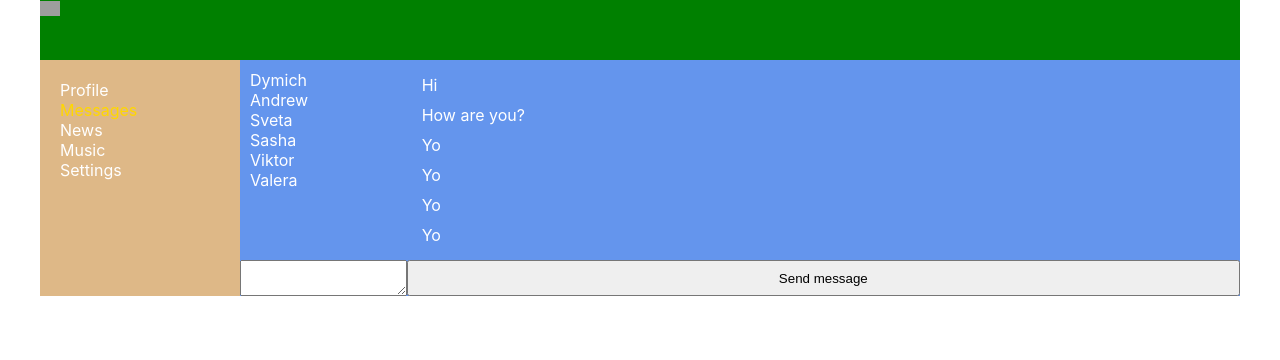
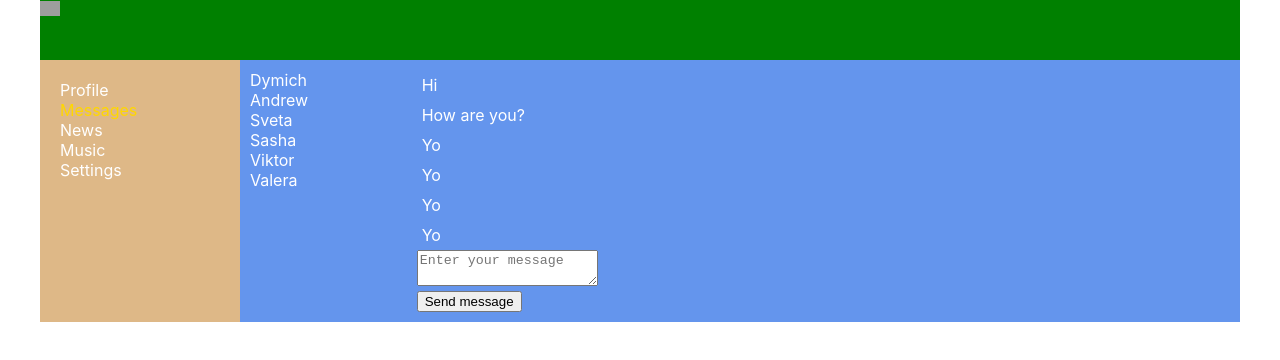
Before and after one commit to Kochakov/SocialPage, a React (Create React App) app: page /dialogs in a window 1280 px wide. Shown: the top 360 px of the page. Built offline with nearby package versions, Linux system fonts and the light colour scheme; grey boxes are pictures that could not be loaded.

Commit message:
connect redux and fixing state

```diff
--- a/package.json
+++ b/package.json
@@ -8,8 +8,10 @@
     "@testing-library/user-event": "^12.8.3",
     "react": "^17.0.2",
     "react-dom": "^17.0.2",
+    "react-redux": "^7.2.5",
     "react-router-dom": "^5.3.0",
     "react-scripts": "4.0.3",
+    "redux": "^4.1.1",
     "web-vitals": "^1.1.2"
   },
   "scripts": {
--- a/src/App.js
+++ b/src/App.js
@@ -8,6 +8,7 @@ import { BrowserRouter, Route } from 'react-router-dom'
 import News from './components/News/News';
 import Music from './components/Music/Music';
 import Settings from './components/Settings/Settings';
+import DialogsContainer from './components/Dialogs/DialogsContainer';
 
 const App = (props) => {
 
@@ -20,8 +21,8 @@ const App = (props) => {
         <Header />
         <Navbar />
         <div className="app-wrapper-content">
-          <Route path='/dialogs' render={() => <Dialogs state={props.state.dialogsPage} />} />
-          <Route path='/profile' render={() => <Profile profilePage={props.state.profilePage} addPost={props.addPost} updateNewPostText={props.updateNewPostText}/>} />
+          <Route path='/dialogs' render={() => <DialogsContainer store={props.store} />} />
+          <Route path='/profile' render={() => <Profile store={props.store} />} />
           <Route path='/news' render={() => <News />} />
           <Route path='/music' render={() => <Music />} />
           <Route path='/settings' render={() => <Settings />} />
--- a/src/components/Dialogs/Dialogs.jsx
+++ b/src/components/Dialogs/Dialogs.jsx
@@ -3,20 +3,24 @@ import { NavLink } from "react-router-dom";
 import s from "./Dialogs.module.css";
 import DialogItem from "./DialogItem/DialogItem";
 import Message from "./Message/Message";
+import { sendMessageCreator, updateNewMessageBodyCreator } from "../../redux/dialogs-reducer";
 
 const Dialogs = (props) => {
 
-    let dialogsElements = props.state.dialogsData.map(dialog => <DialogItem name={dialog.name} id={dialog.id} />)
+    let state = props.dialogsPage;
 
-    let messagesElements = props.state.messagesData.map(messages => <Message text={messages.message} />)
+    let dialogsElements = state.dialogsData.map(dialog => <DialogItem name={dialog.name} key={dialog.id} id={dialog.id} />)
+    let messagesElements = state.messagesData.map(messages => <Message text={messages.message} key={messages.id} />)
+    let newMessageBody = state.newMessageBody
 
+    const onSendMessageClick = () => {
+        props.sendMessage()
+    }
 
-    let newPostElement = React.createRef()
-
-  const addMessage = () => {
-    let text = newPostElement.current.value
-    alert(text)
-  }
+    const onNewMessageChange = (e) => {
+        let body = e.target.value
+        props.updateNewMessageBody(body)
+    }
 
 
     return (
@@ -25,10 +29,18 @@ const Dialogs = (props) => {
                 {dialogsElements}
             </div>
             <div className={s.messages}>
-                {messagesElements}
+                <div>{messagesElements}</div>
+                <div>
+                    <div>
+                        <textarea value={ newMessageBody } onChange={ onNewMessageChange } placeholder='Enter your message'></textarea>
+                    </div>
+                    <div>
+                        <button onClick={ onSendMessageClick }>Send message</button>
+                    </div>
+                </div>
             </div>
-            <textarea ref={newPostElement}></textarea>
-            <button onClick={addMessage}>Send message</button>
+
+
         </div>
     )
 }
--- /dev/null
+++ b/src/components/Dialogs/DialogsContainer.jsx
@@ -0,0 +1,29 @@
+import React from "react";
+import { NavLink } from "react-router-dom";
+import s from "./Dialogs.module.css";
+import DialogItem from "./DialogItem/DialogItem";
+import Message from "./Message/Message";
+import { sendMessageCreator, updateNewMessageBodyCreator } from "../../redux/dialogs-reducer";
+import Dialogs from "./Dialogs";
+import { connect } from "react-redux";
+
+let mapStateToProps = (state) => {
+    return {
+        dialogsPage: state.dialogsPage
+    }
+}
+
+let mapDispatchToProps = (dispatch) => {
+    return {
+        sendMessage: () => {
+            dispatch(sendMessageCreator())
+        },
+        updateNewMessageBody: (body) => {
+            dispatch(updateNewMessageBodyCreator(body))
+        }
+    }
+}
+
+const DialogsContainer = connect(mapStateToProps, mapDispatchToProps)(Dialogs);
+
+export default DialogsContainer
--- /dev/null
+++ b/src/components/Profile/MyPosts/MyPostsContainer.jsx
@@ -0,0 +1,27 @@
+import React from 'react';
+import { addPostsActionCreator, updateNewPostTextActionCreator } from '../../../redux/profile-reducer';
+import MyPosts from './MyPosts';
+import { connect } from 'react-redux';
+
+const mapStateToProps = (state) => {
+  return {
+    posts: state.profilePage.posts,
+    newPostText: state.profilePage.newPostText
+  }
+}
+
+const mapDispatchToProps = (dispatch) => {
+  return{
+    updateNewPostText: (text) =>{
+      let action = updateNewPostTextActionCreator(text)
+      dispatch(action)
+    },
+    addPost: () => {
+      dispatch(addPostsActionCreator())
+    }
+  }
+}
+
+const MyPostsContainer = connect( mapStateToProps, mapDispatchToProps)(MyPosts)
+
+export default MyPostsContainer;
--- a/src/components/Profile/Profile.jsx
+++ b/src/components/Profile/Profile.jsx
@@ -1,5 +1,6 @@
 import React from 'react';
 import MyPosts from './MyPosts/MyPosts';
+import MyPostsContainer from './MyPosts/MyPostsContainer';
 import s from "./Profile.module.css"
 import ProfileInfo from './ProfileInfo/ProfileInfo';
 
@@ -11,7 +12,7 @@ const Profile = (props) => {
   return (
     <div>
       <ProfileInfo />
-      <MyPosts posts={props.profilePage.posts} addPost={props.addPost} newPostText={props.profilePage.newPostText} updateNewPostText={props.updateNewPostText}/>
+      <MyPostsContainer store={props.store} />
     </div>
   )
 }
--- a/src/index.js
+++ b/src/index.js
@@ -1,24 +1,23 @@
 import React from 'react';
 import reportWebVitals from './reportWebVitals';
-import store from './redux/state'
+import store from './redux/redux-store'
 import ReactDOM from 'react-dom';
 import './index.css';
 import App from './App';
+import {Provider} from "react-redux"
 
 
 
- let rerenderEntireTree = (state) => {
-ReactDOM.render(
-  <React.StrictMode>
-    <App state={state} addPost={store.addPost.bind(store)} updateNewPostText={store.updateNewPostText.bind(store)}/>  {/* bind биндит обращение addPost и updateNewPostText строго к store. */}
-  </React.StrictMode>,
-  document.getElementById('root')
-);
-}
 
-rerenderEntireTree(store.getState());
+  ReactDOM.render(
+    <React.StrictMode>
+      <Provider store={store}>
+        <App />  {/* bind биндит обращение addPost и updateNewPostText строго к store. */}
+      </Provider>
+    </React.StrictMode>,
+    document.getElementById('root')
+  );
 
-store.subscribe(rerenderEntireTree)
 
 // If you want to start measuring performance in your app, pass a function
 // to log results (for example: reportWebVitals(console.log))
--- /dev/null
+++ b/src/redux/dialogs-reducer.js
@@ -0,0 +1,53 @@
+const UPDATE_NEW_MESSAGE_BODY = 'UPDATE_NEW_MESSAGE_BODY'
+const SEND_MESSAGE = 'SEND_MESSAGE'
+
+let initialState = {
+    dialogsData: [
+        { id: 1, name: 'Dymich' },
+        { id: 2, name: 'Andrew' },
+        { id: 3, name: 'Sveta' },
+        { id: 4, name: 'Sasha' },
+        { id: 5, name: 'Viktor' },
+        { id: 6, name: 'Valera' },
+    ],
+
+    messagesData: [
+        { id: 1, message: 'Hi' },
+        { id: 2, message: 'How are you?' },
+        { id: 3, message: 'Yo' },
+        { id: 4, message: 'Yo' },
+        { id: 5, message: 'Yo' },
+        { id: 6, message: 'Yo' }
+    ],
+    newMessageBody: ""
+}
+
+
+const dialogsReducer = (state = initialState, action) => {
+    switch (action.type) {
+        case UPDATE_NEW_MESSAGE_BODY:
+            return {
+                ...state,
+                newMessageBody: action.body
+            };
+
+        case SEND_MESSAGE:
+            let body = state.newMessageBody
+            return {
+                ...state,
+                newMessageBody: '',
+                messagesData: [...state.messagesData, { id: 6, message: body }]
+            };
+
+        default:
+            return state;
+
+    }
+}
+
+export const sendMessageCreator = () => ({ type: SEND_MESSAGE })
+
+export const updateNewMessageBodyCreator = (body) => ({ type: UPDATE_NEW_MESSAGE_BODY, body: body })
+
+
+export default dialogsReducer
--- /dev/null
+++ b/src/redux/profile-reducer.js
@@ -0,0 +1,49 @@
+const ADD_POST = 'ADD-POST'
+const UPDATE_NEW_POST_TEXT = 'UPDATE-NEW-POST-TEXT'
+
+let initialState = {
+    posts: [
+        { id: 1, message: 'Hi, how are you?', likesCount: 11 },
+        { id: 2, message: 'It is my first post', likesCount: 45 }
+    ],
+    newPostText: 'itp'
+}
+
+const profileReducer = (state = initialState, action) => {
+
+    switch (action.type) {
+        case ADD_POST:
+            let newPost = {
+                id: 5,
+                message: state.newPostText,
+                likesCount: 0
+            };
+
+            return {
+                ...state,
+                posts: [...state.posts, newPost],
+                newPostText: ''
+            }
+
+
+
+        case UPDATE_NEW_POST_TEXT:
+           return {
+                ...state,
+                newPostText: action.newText
+            }
+
+
+
+        default:
+            return state;
+
+    }
+}
+
+
+export const addPostsActionCreator = () => ({ type: ADD_POST })
+
+export const updateNewPostTextActionCreator = (text) => ({ type: UPDATE_NEW_POST_TEXT, newText: text })
+
+export default profileReducer
--- /dev/null
+++ b/src/redux/redux-store.js
@@ -0,0 +1,14 @@
+import {combineReducers, createStore} from "redux"
+import dialogsReducer from "./dialogs-reducer"
+import profileReducer from "./profile-reducer"
+
+let reducers = combineReducers({
+    profilePage: profileReducer,
+    dialogsPage: dialogsReducer
+});
+
+let store = createStore(reducers)
+
+window.store = store
+
+export default store
--- a/src/redux/state.js
+++ b/src/redux/store.js
@@ -1,3 +1,6 @@
+import dialogsReducer from "./dialogs-reducer"
+import profileReducer from "./profile-reducer"
+
 let store = {
     _state: {
         profilePage: {
@@ -26,35 +29,35 @@ let store = {
                 { id: 4, message: 'Yo' },
                 { id: 5, message: 'Yo' },
                 { id: 6, message: 'Yo' }
-            ]
+            ],
+            newMessageBody: ""
         }
 
     },
-    getState(){
+    getState() {
         return this._state;
     },
-    _callSubscriber(){
+    _callSubscriber() {
         console.log('state changed')
     },
-    addPost(){
-        let newPost = {
-            id: 5,
-            message: this._state.profilePage.newPostText,
-            likesCount: 0
-        };
 
-        this._state.profilePage.posts.push(newPost);
-        this._state.profilePage.newPostText = ''
+
+
+    subscribe(observer) {
+        this._callSubscriber = observer; //observer pattern //publisher-subscriber
+    },
+
+    dispatch(action) { // {type: 'ADD-POST'} action - это объект
+        //reducer - это функции, которые получают action и нужную часть state, адресованную именно этому reducer и возвращает измененный state
+        this._state.profilePage = profileReducer(this._state.profilePage, action)
+        this._state.dialogsPage = dialogsReducer(this._state.dialogsPage, action)
+
         this._callSubscriber(this._state)
-    },
-    updateNewPostText(newText){
-        this._state.profilePage.newPostText = newText
-        this._callSubscriber(this._state)
-    },
-    subscribe(observer){
-        this._callSubscriber = observer; //observer pattern //publisher-subscriber
+
     }
 }
 
+
+
 export default store;
 window.store = store;
```
Also changed, not shown: src/components/Profile/MyPosts/MyPosts.jsx (+6 -2 lines), 1 other file (tests, documents, lock files or other folders).
